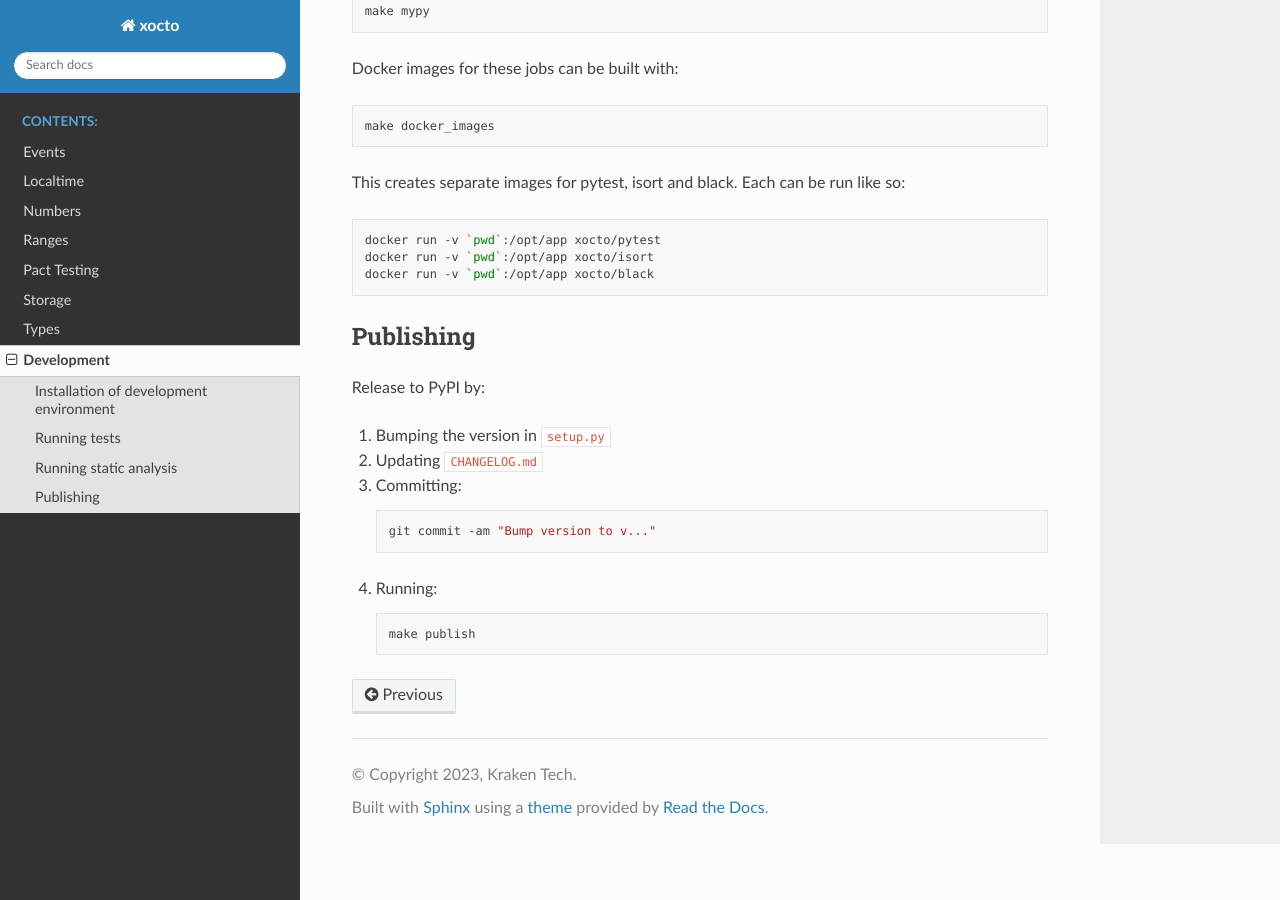
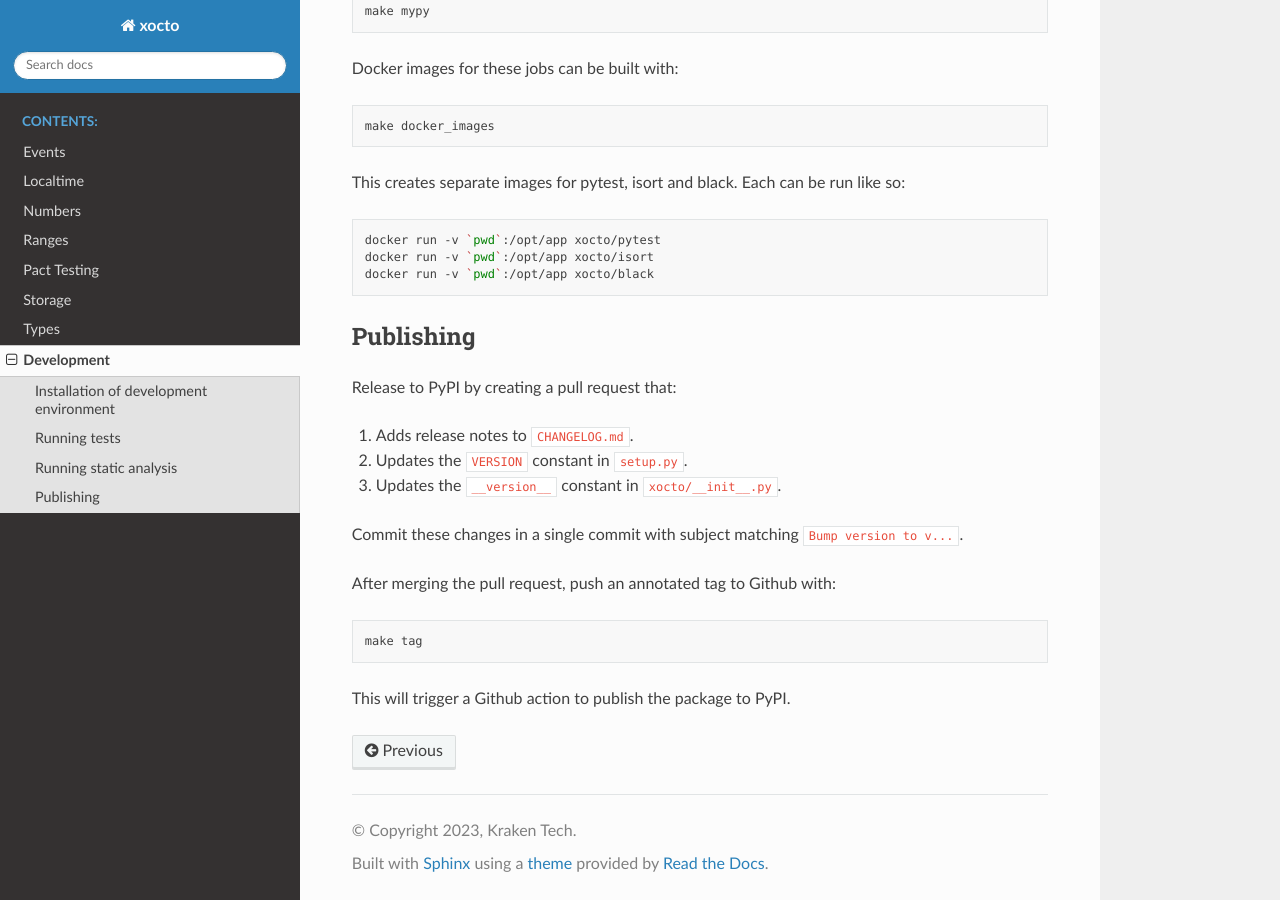
Before and after one commit to octoenergy/xocto, a Sphinx documentation site: the page built from docs/xocto/development.md, in a window 1280 px wide and 900 px high, scrolled down 714 px. Built offline with Sphinx 7.4.7 and the Read the Docs theme 2.0.0, drawn with Linux system fonts in a browser that asks for light colours.

Commit message:
Consolidate PyPI publication docs
There were two places with different recommendations. This commit
consolidates them in the RTD docs, recommending using the Github action
approach.

````diff
--- a/docs/xocto/development.md
+++ b/docs/xocto/development.md
@@ -46,20 +46,21 @@ docker run -v `pwd`:/opt/app xocto/black
 
 ## Publishing
 
-Release to PyPI by:
+Release to PyPI by creating a pull request that:
 
-1. Bumping the version in `setup.py`
+1. Adds release notes to `CHANGELOG.md`.
 
-2. Updating `CHANGELOG.md`
+2. Updates the `VERSION` constant in `setup.py`.
 
-3. Committing:
+3. Updates the `__version__` constant in `xocto/__init__.py`.
 
-   ```sh
-   git commit -am "Bump version to v..."
-   ```
+Commit these changes in a single commit with subject matching
+`Bump version to v...`.
 
-4. Running:
+After merging the pull request, push an annotated tag to Github with:
 
-   ```sh
-   make publish
-   ```
+```sh
+make tag
+```
+
+This will trigger a Github action to publish the package to PyPI.
````
Also changed, not shown: CONTRIBUTING.md (deleted, +0 -20 lines), 1 other file.
